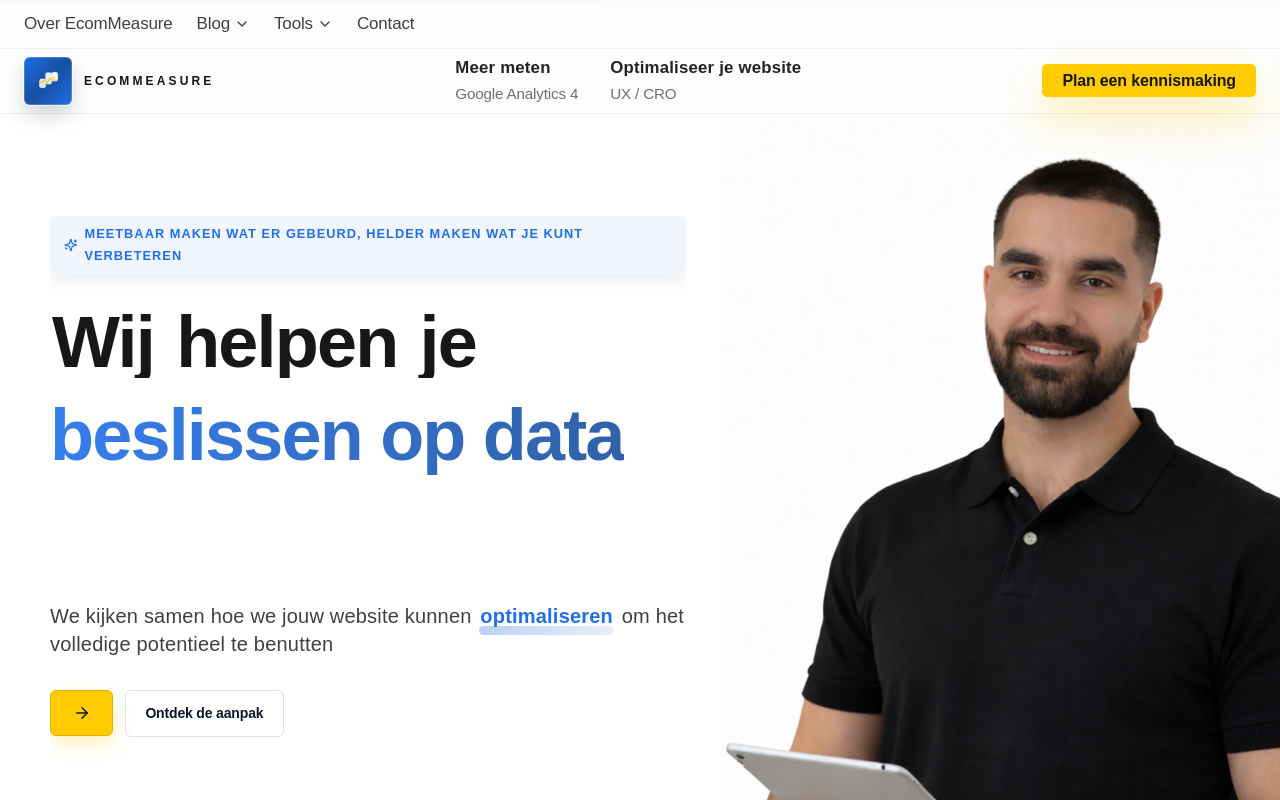
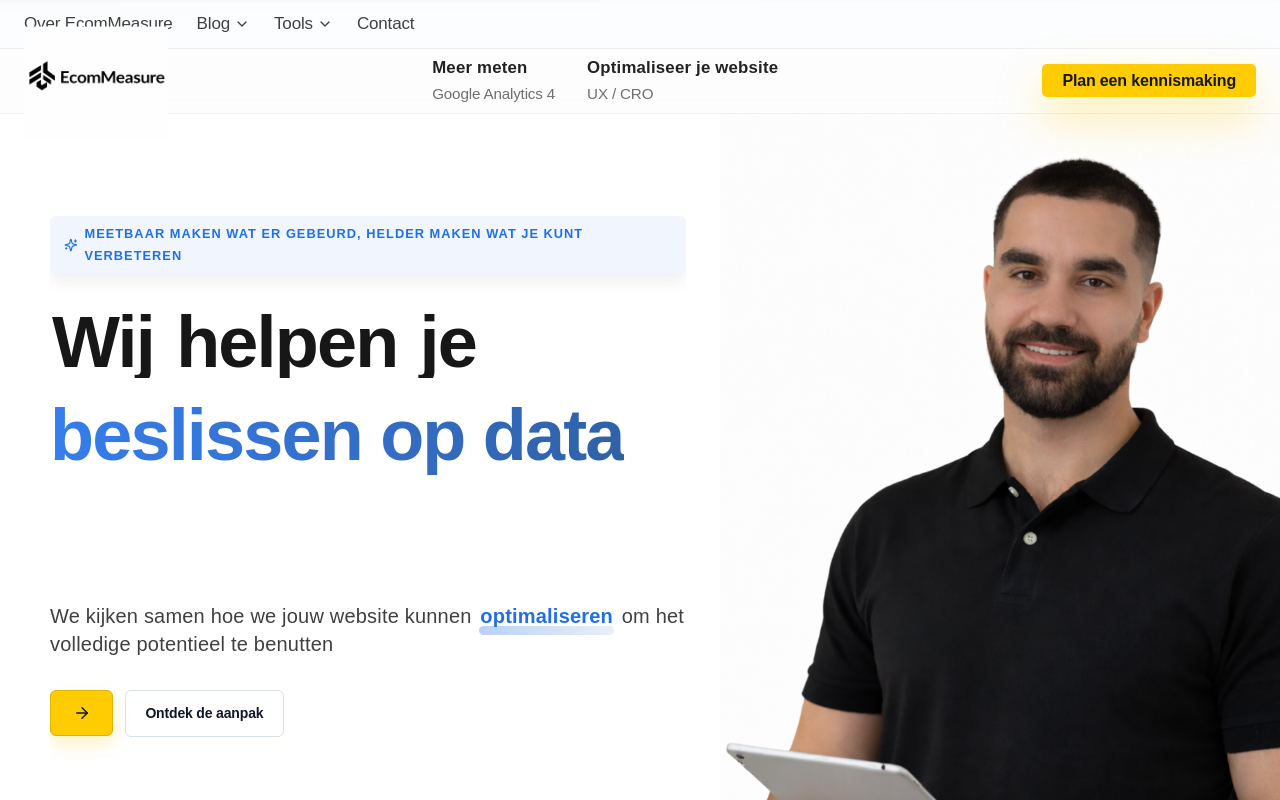
Before and after one commit to ProjectBibo/EcomMeasure3, a React (Vite) app: page / in a window 1280 px wide. Shown: the top 800 px of the page. Built offline with nearby package versions, Linux system fonts and the light colour scheme.

Commit message:
Update header logo

```diff
--- a/src/components/Header.jsx
+++ b/src/components/Header.jsx
@@ -456,66 +456,12 @@ export default function Header() {
               aria-label="EcomMeasure home"
               onClick={navClickFactory("/")}
             >
-              <span
-                className={`relative flex items-center justify-center rounded-2xl bg-gradient-to-br from-brand-blue via-brand-teal to-brand-blue text-white shadow-[0_10px_20px_rgba(15,23,42,0.18)] ring-1 ring-white/60 transition-[transform,height,width,box-shadow] duration-300 group-hover:-translate-y-0.5   ${
-                  isCondensed ? "h-11 w-11" : "h-12 w-12"
-                }`}
-              >
-                <svg
-                  viewBox="0 0 48 48"
-                  className={isCondensed ? "h-7 w-7" : "h-8 w-8"}
-                  fill="none"
-                  xmlns="http://www.w3.org/2000/svg"
-                  aria-hidden
-                >
-                  <defs>
-                    <linearGradient id="em-pillars" x1="10" y1="38" x2="38" y2="12" gradientUnits="userSpaceOnUse">
-                      <stop offset="0" stopColor="#c7dcff" />
-                      <stop offset="1" stopColor="#f8fbff" />
-                    </linearGradient>
-                    <linearGradient id="em-sparkline" x1="12" y1="30" x2="36" y2="16" gradientUnits="userSpaceOnUse">
-                      <stop offset="0" stopColor="#f7c948" stopOpacity="0.95" />
-                      <stop offset="1" stopColor="#facc15" stopOpacity="0.85" />
-                    </linearGradient>
-                  </defs>
-                  <g strokeLinecap="round" strokeLinejoin="round">
-                    <path
-                      d="M11.5 31.5c0 1.38 1.12 2.5 2.5 2.5h4c1.38 0 2.5-1.12 2.5-2.5v-8c0-1.38-1.12-2.5-2.5-2.5h-4c-1.38 0-2.5 1.12-2.5 2.5v8Z"
-                      fill="url(#em-pillars)"
-                      stroke="rgba(255,255,255,0.55)"
-                      strokeWidth="1.4"
-                    />
-                    <path
-                      d="M20.5 26c0 1.38 1.12 2.5 2.5 2.5h4c1.38 0 2.5-1.12 2.5-2.5v-12c0-1.38-1.12-2.5-2.5-2.5h-4c-1.38 0-2.5 1.12-2.5 2.5V26Z"
-                      fill="url(#em-pillars)"
-                      stroke="rgba(255,255,255,0.55)"
-                      strokeWidth="1.4"
-                    />
-                    <path
-                      d="M29.5 21.5c0 1.38 1.12 2.5 2.5 2.5h4c1.38 0 2.5-1.12 2.5-2.5v-8c0-1.38-1.12-2.5-2.5-2.5h-4c-1.38 0-2.5 1.12-2.5 2.5v8Z"
-                      fill="url(#em-pillars)"
-                      stroke="rgba(255,255,255,0.55)"
-                      strokeWidth="1.4"
-                    />
-                    <path
-                      d="M12 27l6-3.8 4.6 3.2 4.9-6.3L36 23"
-                      stroke="url(#em-sparkline)"
-                      strokeWidth="2.6"
-                    />
-                    <circle cx="32.5" cy="19" r="2.4" fill="#fde047" stroke="rgba(255,255,255,0.7)" strokeWidth="1.2" />
-                  </g>
-                </svg>
-                <span className="absolute inset-0 rounded-2xl border border-white/20" aria-hidden />
-              </span>
-              <span className="flex flex-col leading-tight">
-                <span
-                  className={`font-semibold uppercase tracking-[0.26em] text-neutral-900 transition-colors  ${
-                    isCondensed ? "text-[11px]" : "text-xs"
-                  }`}
-                >
-                  ECOMMEASURE
-                </span>
-              </span>
+              <img
+                src="/Nieuwe%20logo.svg"
+                alt="EcomMeasure logo"
+                className={`h-auto transition-all duration-300 ${isCondensed ? "w-32" : "w-36"}`}
+                loading="eager"
+              />
             </Link>
 
             <div className="hidden items-stretch gap-8 md:flex">
```
